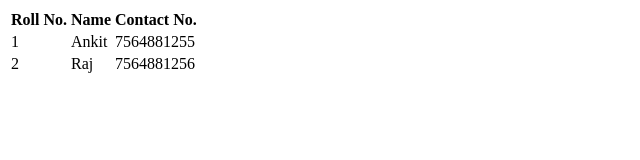
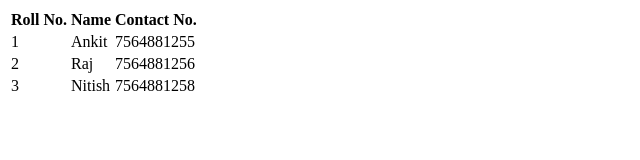
Before and after one commit to ankittraj/HTML-Basics, a plain HTML site: page index6.html in a window 1280 px wide. Shown: the whole page, without its empty margins (0-640 px from the left). Drawn offline with Linux system fonts and the light colour scheme.

Commit message:
Update index6.html

```diff
--- a/index6.html
+++ b/index6.html
@@ -23,6 +23,11 @@
             <td>Raj</td>
             <td>7564881256</td>
         </tr>
+        <tr>
+            <td>3</td>
+            <td>Nitish</td>
+            <td>7564881258</td>
+        </tr>
     </table>
 </body>
 </html>
```
